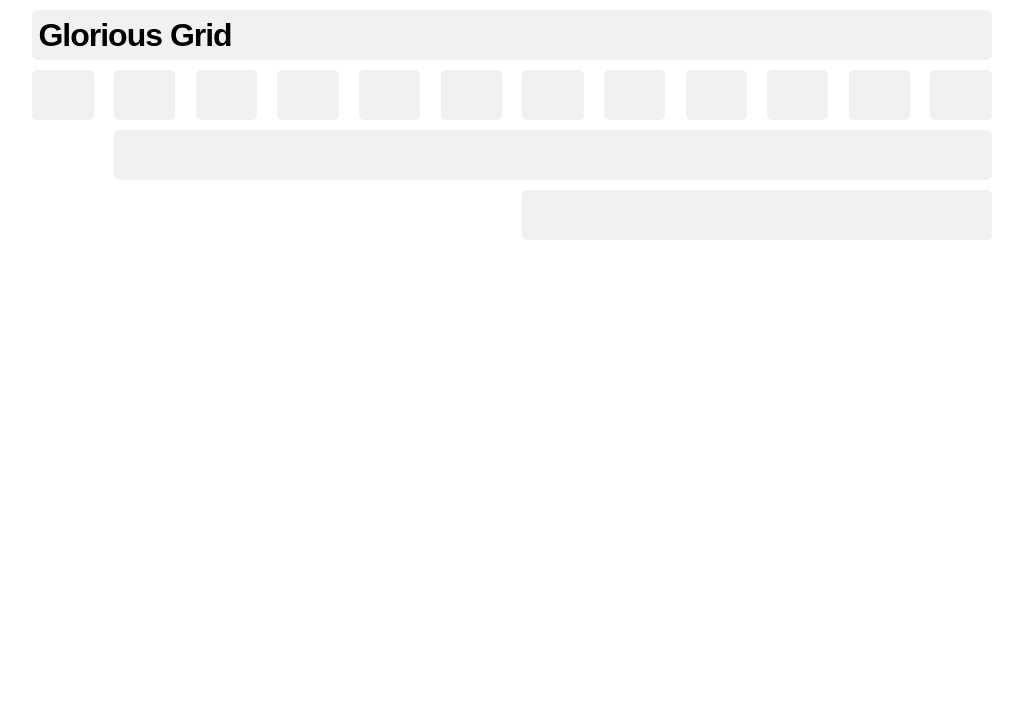
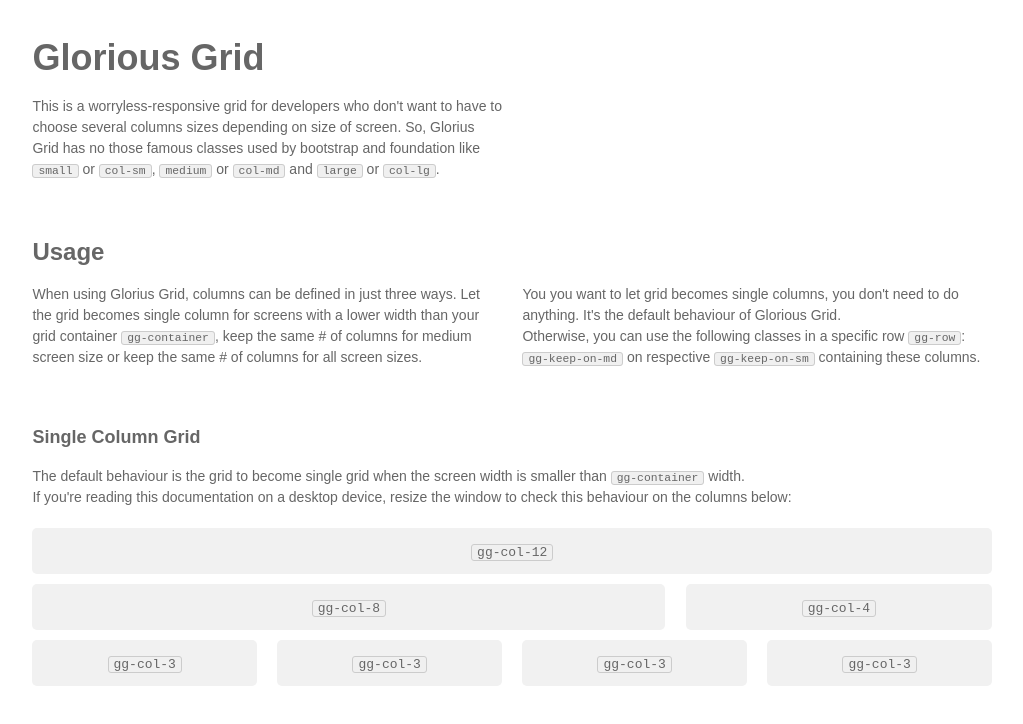
Before and after one commit to rafaelcamargo/glorious-grid, a website: page welcome/index.html in a window 1280 px wide. Shown: the whole page, without its empty margins (128-1151 px from the left). Drawn offline with Linux system fonts and the light colour scheme.

Commit message:
Started improve documentation

```diff
--- a/welcome/assets/css/doc.css
+++ b/welcome/assets/css/doc.css
@@ -1,10 +1,10 @@
 /*
-* GloriousGrid v0.2.0 (2015-09-26)
+* GloriousGrid v0.2.0 (2015-09-27)
 * License: MIT
 * Url: http://rafaelcamargo.github.io/glorious-grid/welcome/
 * Repository: https://github.com/rafaelcamargo/glorious-grid
 */
 
-[class*="gg-col"]{min-height:50px;background-color:#f1f1f1;border-radius:5px;-webkit-border-radius:5px;-moz-border-radius:5px}
-body,h1,h2,h3,h4,h5,h6,p{margin:0;padding:0;font-family:'Arial',sans-serif}
-h1,h2,h3{padding-left:6px;line-height:50px;letter-spacing:-1px}
+.gg-doc-col-visible [class*="gg-col"]{padding:15px 0;background-color:#f1f1f1;text-align:center;border-radius:5px;-webkit-border-radius:5px;-moz-border-radius:5px}
+html,body,div,span,applet,object,iframe,h1,h2,h3,h4,h5,h6,p,blockquote,pre,a,abbr,acronym,address,big,cite,code,del,dfn,em,img,ins,kbd,q,s,samp,small,strike,strong,sub,sup,tt,var,b,u,i,center,dl,dt,dd,ol,ul,li,fieldset,form,label,legend,table,caption,tbody,tfoot,thead,tr,th,td,article,aside,canvas,details,embed,figure,figcaption,footer,header,hgroup,menu,nav,output,ruby,section,summary,time,mark,audio,video{margin:0;padding:0;border:0;vertical-align:baseline}article,aside,details,figcaption,figure,footer,header,hgroup,menu,nav,section{display:block}body{line-height:1}ol,ul{list-style:none}blockquote,q{quotes:none}blockquote:before,blockquote:after,q:before,q:after{content:'';content:none}table{border-collapse:collapse;border-spacing:0}
+body,h1,h2,h3,h4,h5,h6,p{color:#666;font-family:sans-serif}p{font-size:.875em;line-height:1.5}h1{font-size:2.25em}h2{font-size:1.5em}h3{font-size:1.125em}h4{font-size:1em}h5{font-size:.875em}h6{font-size:.75em}code{padding:0 5px;background-color:#f0f0f0;border:1px solid #ccc;border-radius:3px;-webkit-border-radius:3px;-moz-border-radius:3px}
--- a/welcome/assets/styl/layout.styl
+++ b/welcome/assets/styl/layout.styl
@@ -1,7 +1,8 @@
 @require 'var'
 @require 'func'
 
-[class*="gg-col"]
-	min-height col-min-height
-	background-color #f1f1f1
-	roundBorder(5)
+.gg-doc-col-visible [class*="gg-col"]
+  padding 15px 0
+  background-color #f1f1f1
+  text-align center
+  roundBorder(5)
--- a/welcome/assets/styl/native.styl
+++ /dev/null
@@ -1,4 +0,0 @@
-body, h1, h2,h3, h4, h5, h6, p
-	margin 0
-	padding 0
-	font-family 'Arial', sans-serif
--- /dev/null
+++ b/welcome/assets/styl/reset.styl
@@ -0,0 +1,40 @@
+html, body, div, span, applet, object, iframe,
+h1, h2, h3, h4, h5, h6, p, blockquote, pre,
+a, abbr, acronym, address, big, cite, code,
+del, dfn, em, img, ins, kbd, q, s, samp,
+small, strike, strong, sub, sup, tt, var,
+b, u, i, center,
+dl, dt, dd, ol, ul, li,
+fieldset, form, label, legend,
+table, caption, tbody, tfoot, thead, tr, th, td,
+article, aside, canvas, details, embed,
+figure, figcaption, footer, header, hgroup,
+menu, nav, output, ruby, section, summary,
+time, mark, audio, video
+  margin 0
+  padding 0
+  border 0
+  vertical-align baseline
+
+article, aside, details, figcaption, figure,
+footer, header, hgroup, menu, nav, section
+  display block
+
+body
+  line-height 1
+
+ol, ul
+  list-style none
+
+blockquote, q
+  quotes none
+
+blockquote:before,
+blockquote:after,
+q:before, q:after
+  content ''
+  content none
+
+table
+  border-collapse collapse
+  border-spacing 0
--- a/welcome/assets/styl/typo.styl
+++ b/welcome/assets/styl/typo.styl
@@ -1,6 +1,34 @@
 @require 'var'
+@require 'func'
 
-h1, h2, h3
-	padding-left 6px
-	line-height col-min-height
-	letter-spacing -1px
+body, h1, h2, h3, h4, h5, h6, p
+  color $color-grey-dark
+  font-family sans-serif
+
+p
+  font-size 0.875em
+  line-height 1.5
+
+h1
+  font-size 2.25em
+
+h2
+  font-size 1.5em
+
+h3
+  font-size 1.125em
+
+h4
+  font-size 1em
+
+h5
+  font-size 0.875em
+
+h6
+  font-size 0.75em
+
+code
+  padding 0 5px
+  background-color $color-grey-light
+  border 1px solid $color-grey
+  roundBorder(3px)
--- a/welcome/assets/styl/var.styl
+++ b/welcome/assets/styl/var.styl
@@ -1 +1,3 @@
-col-min-height = 50px
+$color-grey-dark = #666666
+$color-grey = #CCCCCC
+$color-grey-light = #F0F0F0
--- a/welcome/index.html
+++ b/welcome/index.html
@@ -8,34 +8,109 @@
     <link rel="stylesheet" type="text/css" href="assets/css/doc.css">
   </head>
   <body>
+    <div class="gg-container">
 
-		<div class="gg-container">
-			<div class="gg-row gg-voff-1">
+      <div class="gg-row gg-voff-4">
         <div class="gg-col-12">
           <h1>Glorious Grid</h1>
         </div>
       </div>
-			<div class="gg-row gg-voff-1">
-				<div class="gg-col-1"></div>
-				<div class="gg-col-1"></div>
-				<div class="gg-col-1"></div>
-				<div class="gg-col-1"></div>
-				<div class="gg-col-1"></div>
-				<div class="gg-col-1"></div>
-				<div class="gg-col-1"></div>
-				<div class="gg-col-1"></div>
-				<div class="gg-col-1"></div>
-				<div class="gg-col-1"></div>
-				<div class="gg-col-1"></div>
-				<div class="gg-col-1"></div>
-			</div>
-			<div class="gg-row gg-voff-1">
-				<div class="gg-col-11 gg-hoff-1"></div>
-			</div>
-			<div class="gg-row gg-voff-1">
-				<div class="gg-col-6 gg-hoff-6"></div>
+
+      <div class="gg-row gg-voff-2">
+        <div class="gg-col-6">
+          <p>
+            This is a worryless-responsive grid for developers
+            who don't want to have to choose several columns
+            sizes depending on size of screen. So, Glorius
+            Grid has no those famous classes used by bootstrap
+            and foundation like <code>small</code> or
+            <code>col-sm</code>, <code>medium</code> or
+            <code>col-md</code> and  <code>large</code> or
+            <code>col-lg</code>.
+          </p>
         </div>
       </div>
 
+      <div class="gg-row gg-voff-6">
+        <div class="gg-col-12">
+          <h2>Usage</h2>
+        </div>
+      </div>
+
+      <div class="gg-row gg-voff-2">
+        <div class="gg-col-6">
+          <p>
+            When using Glorius Grid, columns can be defined in
+            just three ways. Let the grid becomes single column
+            for screens with a lower width than your grid container
+            <code>gg-container</code>, keep the same # of
+            columns for medium screen size or keep the same #
+            of columns for all screen sizes.
+          </p>
+        </div>
+
+        <div class="gg-col-6">
+          <p>
+            You you want to let grid becomes single columns,
+            you don't need to do anything. It's the default
+            behaviour of Glorious Grid.<br />
+            Otherwise, you can use the following classes in
+            a specific row <code>gg-row</code>:<br />
+            <code>gg-keep-on-md</code> on respective
+            <code>gg-keep-on-sm</code> containing these columns.
+          </p>
+        </div>
+      </div>
+
+      <div class="gg-row gg-voff-6">
+        <div class="gg-col-12">
+          <h3>Single Column Grid</h3>
+        </div>
+      </div>
+
+      <div class="gg-row gg-voff-2">
+        <div class="gg-col-12">
+          <p>
+            The default behaviour is the grid to become single
+            grid when the screen width is smaller than
+            <code>gg-container</code> width.<br/>
+            If you're reading this documentation on a desktop
+            device, resize the window to check this behaviour
+            on the columns below:
+          </p>
+        </div>
+      </div>
+
+      <div class="gg-doc-col-visible">
+        <div class="gg-row gg-voff-2">
+          <div class="gg-col-12">
+            <code>gg-col-12</code>
+          </div>
+        </div>
+        <div class="gg-row gg-voff-1">
+          <div class="gg-col-8">
+            <code>gg-col-8</code>
+          </div>
+          <div class="gg-col-4">
+            <code>gg-col-4</code>
+          </div>
+        </div>
+        <div class="gg-row gg-voff-1">
+          <div class="gg-col-3">
+            <code>gg-col-3</code>
+          </div>
+          <div class="gg-col-3">
+            <code>gg-col-3</code>
+          </div>
+          <div class="gg-col-3">
+            <code>gg-col-3</code>
+          </div>
+          <div class="gg-col-3">
+            <code>gg-col-3</code>
+          </div>
+        </div>
+      </div>
+
+    </div>
   </body>
 </html>
```
Also changed, not shown: dist/ggrid.min.css. Lines whose indentation alone changed are shown as unchanged.
